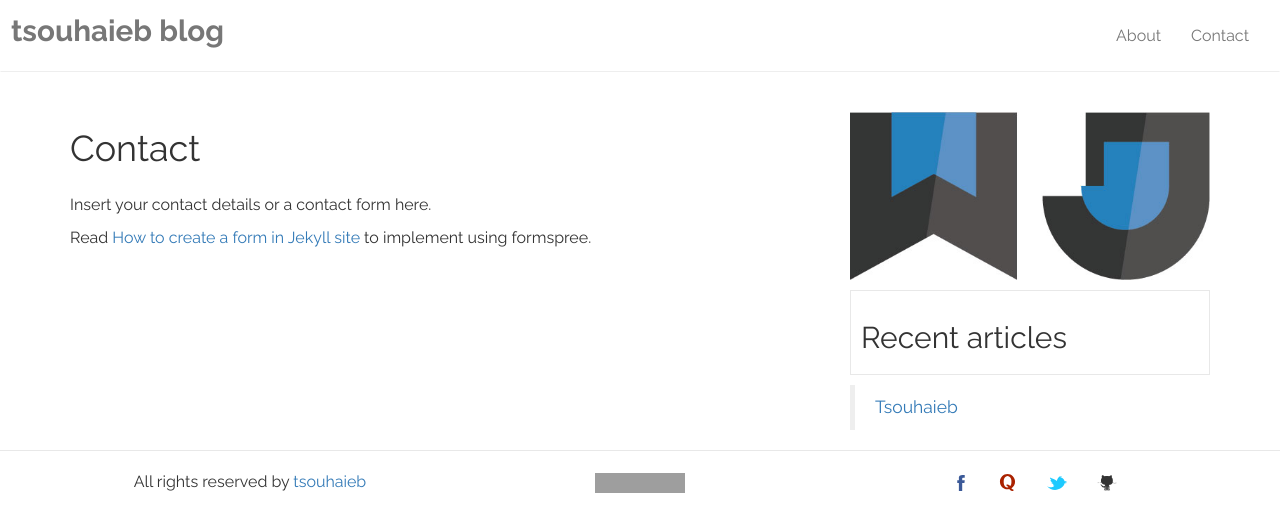
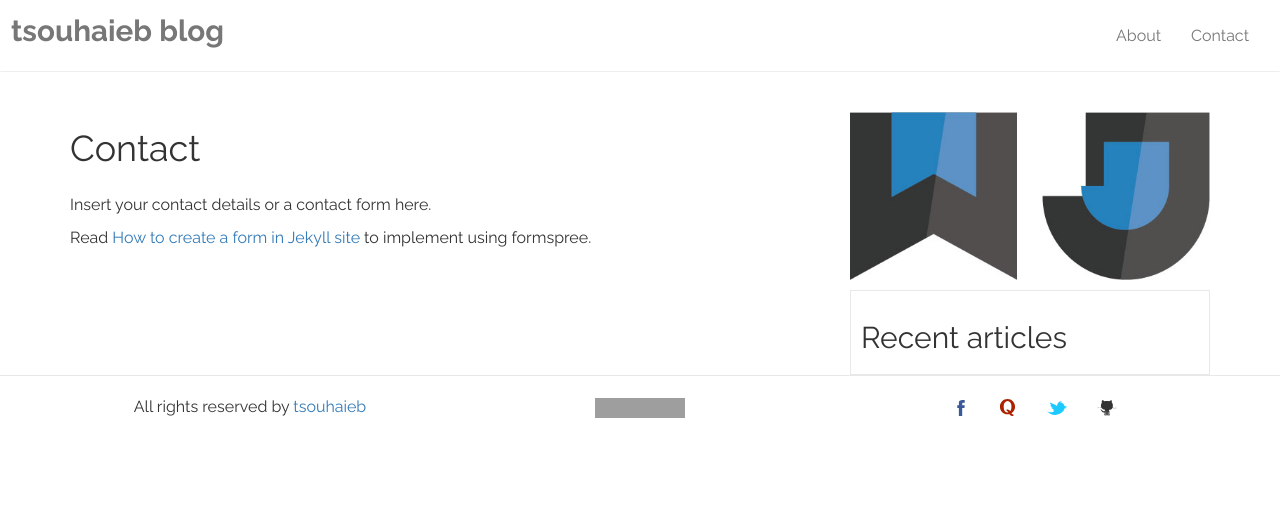
Before and after one commit to souhaiebtar/souhaiebtar.github1.io, a Jekyll site: the page built from contact.md, in a window 1280 px wide. Shown: the top 532 px of the page. Built offline with Jekyll 4.4.1, drawn with Linux system fonts in a browser that asks for light colours; grey boxes are pictures that could not be loaded.

Commit message:
removing facebook from sidebar

```diff
--- a/_includes/sidebar.html
+++ b/_includes/sidebar.html
@@ -21,8 +21,6 @@
               </ul>
         </div>
 
-        <div class="mt10">
-            <div class="fb-page" data-href="https://www.facebook.com/webjeda/" data-width="400" data-small-header="true" data-adapt-container-width="true" data-hide-cover="true" data-show-facepile="true"><blockquote cite="https://www.facebook.com/webjeda/" class="fb-xfbml-parse-ignore"><a href="{{site.fb-page-url}}">{{site.fb-page-title}}</a></blockquote></div>
-        </div>
+
 
 </div>
```
